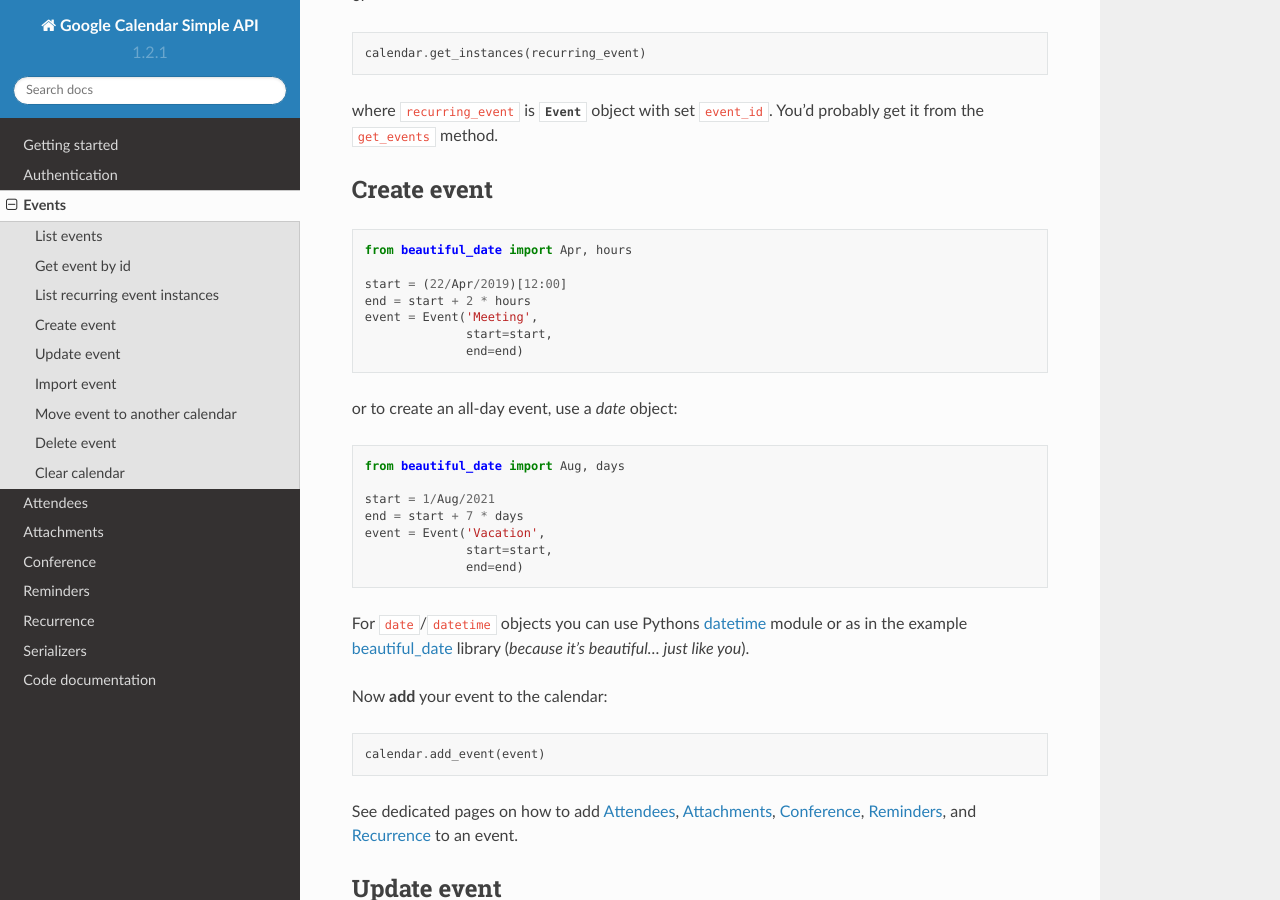
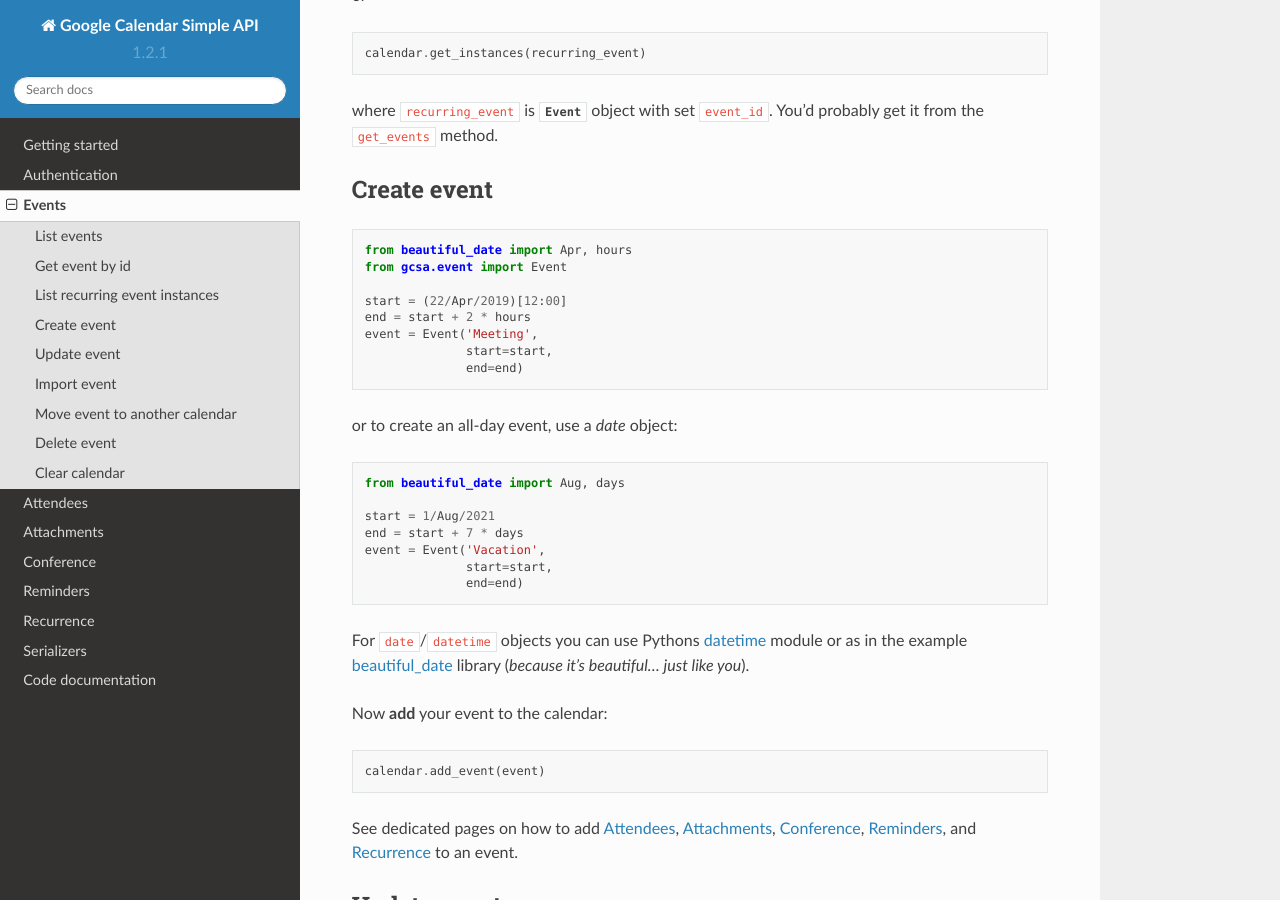
Before and after one commit to kuzmoyev/google-calendar-simple-api, a Sphinx documentation site: the page built from docs/source/events.rst, in a window 1280 px wide and 900 px high, scrolled down 1526 px. Built offline with Sphinx 7.4.7 and the Read the Docs theme 2.0.0, drawn with Linux system fonts in a browser that asks for light colours; pages that are not in the unit, such as notebooks, are missing from menus.

Commit message:
Update events.rst
Import Event to create event example
it fixing the error (when not importing event) :
TypeError: 'Event' object is not callable

```diff
--- a/docs/source/events.rst
+++ b/docs/source/events.rst
@@ -91,6 +91,7 @@ Create event
 .. code-block:: python
 
     from beautiful_date import Apr, hours
+    from gcsa.event import Event
 
     start = (22/Apr/2019)[12:00]
     end = start + 2 * hours
```
